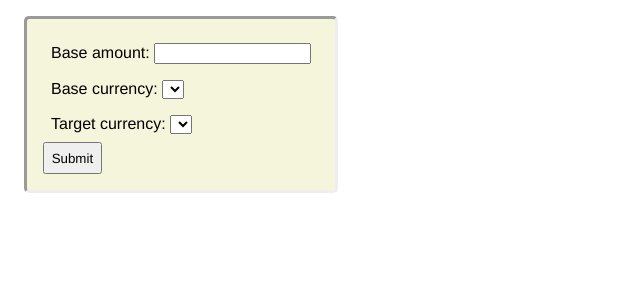
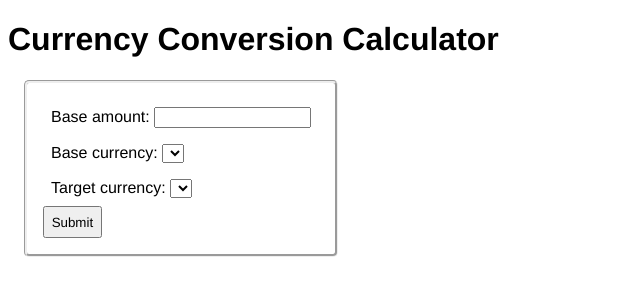
Before and after one commit to sterlingsutton/currency-exchange-webpage, a Django app: page /calculator/ in a window 1280 px wide. Shown: the top 300 px of the page, without its empty margins (0-640 px from the left). Run offline with Django 5.2, Linux system fonts and the light colour scheme; lists and menus that the app fills with data are empty.

Commit message:
Add title to HTML template

```diff
--- a/currency_conversion_tool/calculator/templates/calculator.html
+++ b/currency_conversion_tool/calculator/templates/calculator.html
@@ -2,9 +2,9 @@
 <html>
     <head>
         <style>
-            #calculator-form {
-                background-color: beige;
-                border-style: inset;
+            #calculator-div {
+                background-color: be;
+                border-style: groove;
                 margin: 1em;
                 padding: 1em;
                 width: fit-content;
@@ -14,15 +14,14 @@
             #calculator-form > * {
                 padding: 0.5em;
             }
-            #target-amount {
-                margin: 1em;
-            }
             * {
                 font-family: Helvetica, sans-serif;
             }
         </style>
     </head>
     <body>
+        <h1>Currency Conversion Calculator</h1>
+        <div id="calculator-div">
             <form method="post" action="" id="calculator-form">
                 {% csrf_token %}
                 {{ form }}
@@ -31,5 +30,6 @@
             {% if target_amount != None %}
                 <p id="target-amount">Target Amount: {{ target_amount }} {{target_currency}}</p>
             {% endif %}
+        </div>
     </body>
 </html>
```
Lines whose indentation alone changed are shown as unchanged.
